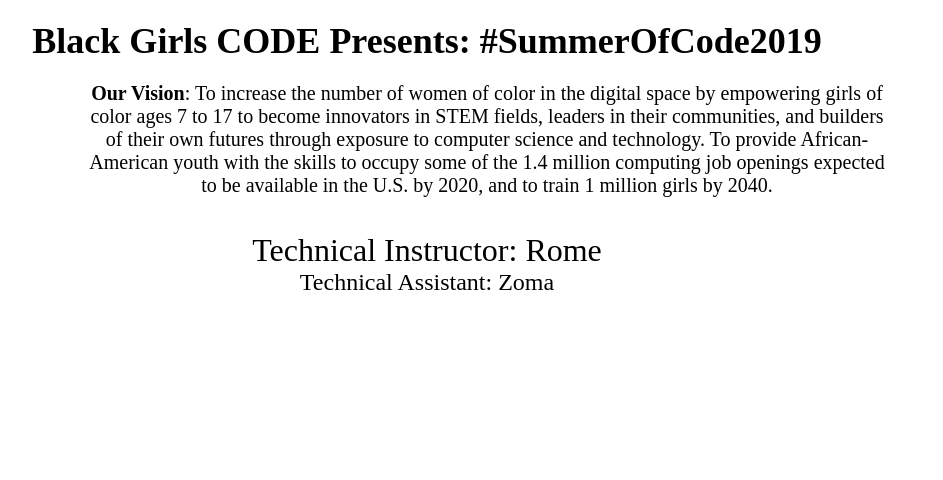
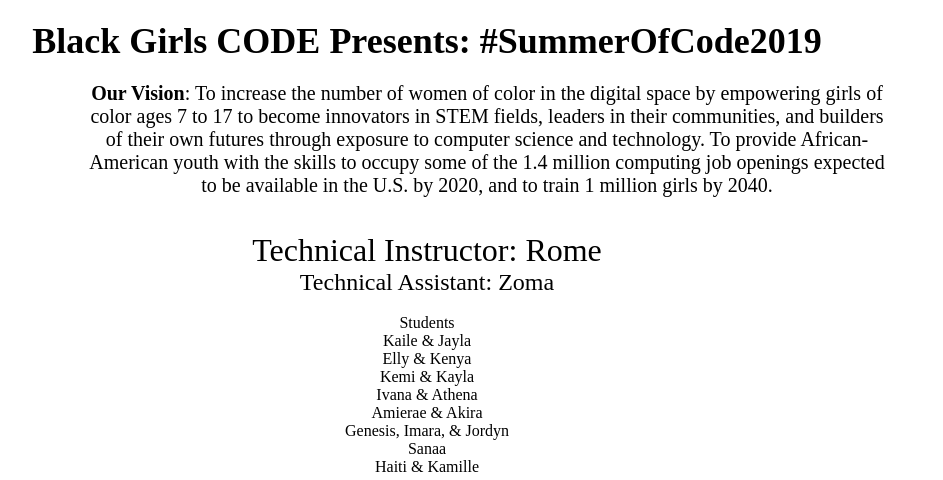
Before and after one commit to romebell/blackgirlscode-2019, a plain HTML site: page index.html in a window 1280 px wide. Shown: the part 320-800 px from the top of the page, without its empty margins (213-1156 px from the left). Drawn offline with Linux system fonts and the light colour scheme.

Commit message:
Add students name to each group

```diff
--- a/index.html
+++ b/index.html
@@ -28,28 +28,34 @@
     <h2 class="tech-instructor">Technical Instructor: Rome</h2>
     <h3 class="tech-assistant">Technical Assistant: Zoma</h3>
   </div>
+  <br>
 
+  <h1 class="students-title">Students</h1>
   <div class="students">
     <div class="group-1">
+      <h2>Kaile & Jayla</h2>
 
     </div>
     <div class="group-2">
-
+      <h2>Elly & Kenya</h2>
     </div>
     <div class="group-3">
-
+      <h2>Kemi & Kayla</h2>
     </div>
     <div class="group-4">
-
+        <h2>Ivana & Athena</h2>
     </div>
     <div class="group-5">
-
+      <h2>Amierae & Akira</h2>
     </div>
     <div class="group-6">
-
+      <h2>Genesis, Imara, & Jordyn</h2>
     </div>
     <div class="group-7">
-
+      <h2>Sanaa</h2>
+    </div>
+    <div class="group-8">
+      <h2>Haiti & Kamille</h2>
     </div>
   </div>
 </body>
```
